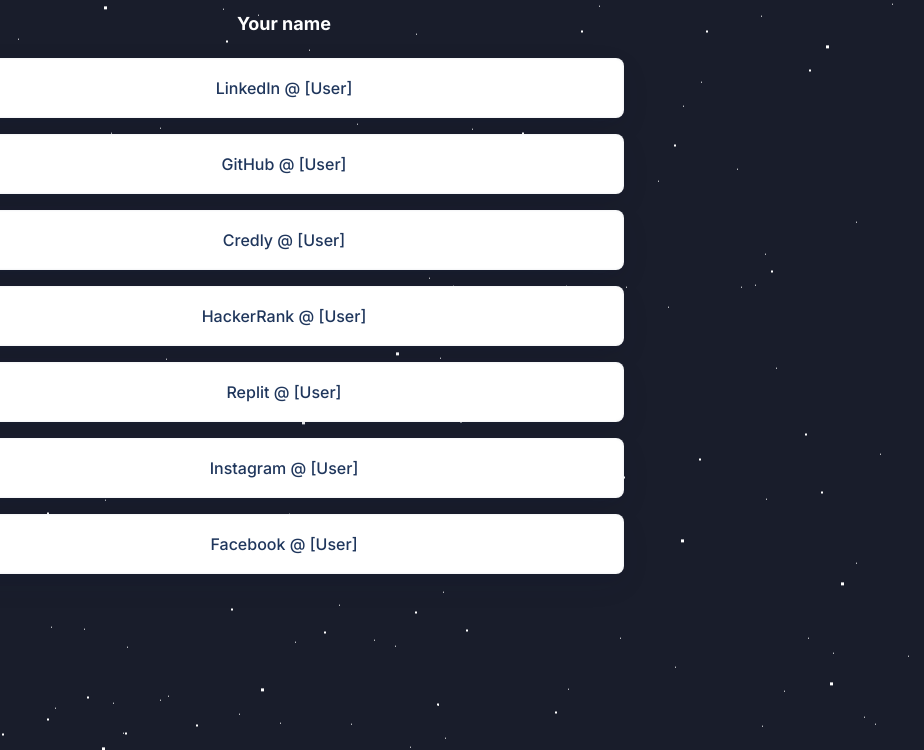
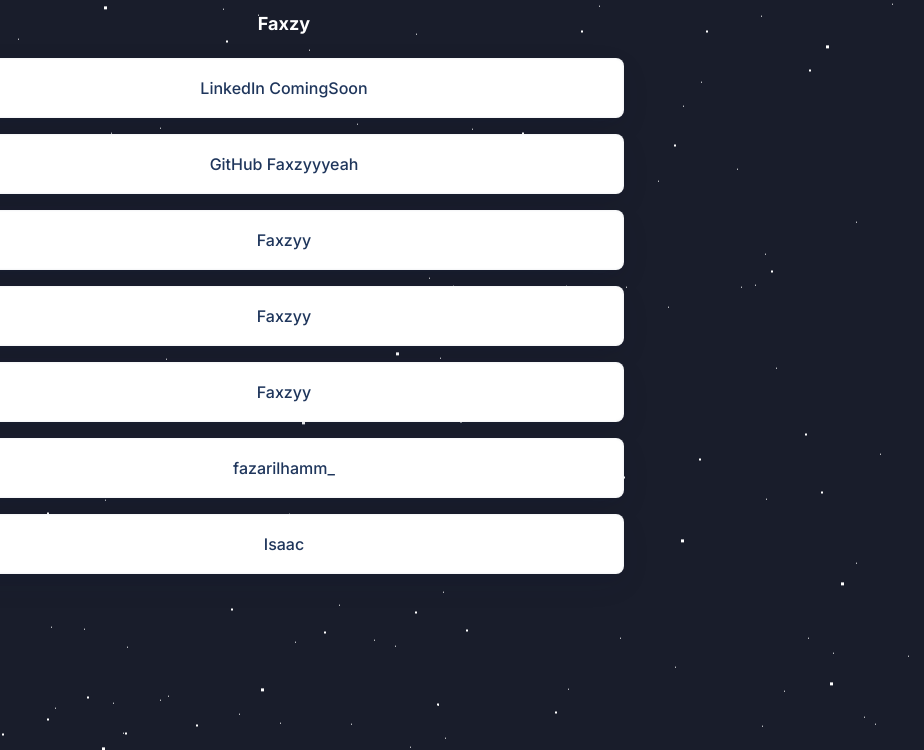
Before and after one commit to faxzyyyeah/mylinktre, a plain HTML site: page index.html in a window 1280 px wide. Shown: the part 153-903 px from the top of the page, 356-1280 px from the left. Drawn offline with Linux system fonts and the light colour scheme.

Commit message:
Update index.html

```diff
--- a/index.html
+++ b/index.html
@@ -29,56 +29,56 @@
             <div class="mt-48 page-full-wrap relative ">
                 <input type="hidden" value="creator-page" id="page-type">
                 <img class="display-image m-auto" data-src="assets/images/logo.png" src="assets/images/logo.png" alt="[Your photo alt]"/>
-                <h2 class="page-title page-text-color page-text-font mt-16 text-center">Your name</h2>
+                <h2 class="page-title page-text-color page-text-font mt-16 text-center">Faxzy</h2>
 
                 <div class="mt-24">
                     <div class="page-item-wrap relative">
                         <div class="page-item flex-both-center absolute"></div>
                         <a target="_blank"  class="page-item-each py-10 flex-both-center" href="[Link]" data-id="261652" data-type="page_item">
                             <img class="link-each-image" data-src="assets/images/linkedin.png" src="assets/images/linkedin.png" alt="LinkedIn @ [User]"/>
-                            <span class=" item-title text-center">LinkedIn @ [User]</span>
+                            <span class=" item-title text-center">LinkedIn ComingSoon</span>
                         </a>
                     </div>
                     <div class="page-item-wrap relative">
                         <div class="page-item flex-both-center absolute"></div>
                         <a target="_blank"  class="page-item-each py-10 flex-both-center" href="[Link]" data-id="261685" data-type="page_item">
                             <img class="link-each-image" data-src="assets/images/github.png" src="assets/images/github.png" alt="GitHub @ [User]"/>
-                            <span class=" item-title text-center">GitHub @ [User]</span>
+                            <span class=" item-title text-center">GitHub Faxzyyyeah</span>
                         </a>
                     </div>
                     <div class="page-item-wrap relative">
                         <div class="page-item flex-both-center absolute"></div>
                         <a target="_blank"  class="page-item-each py-10 flex-both-center" href="[Link]" data-id="261685" data-type="page_item">
                             <img class="link-each-image" data-src="assets/images/credly.png" src="assets/images/credly.png" alt="Credly @ [User]"/>
-                            <span class=" item-title text-center">Credly @ [User]</span>
+                            <span class=" item-title text-center">Faxzyy</span>
                         </a>
                     </div>
                     <div class="page-item-wrap relative">
                         <div class="page-item flex-both-center absolute"></div>
                         <a target="_blank"  class="page-item-each py-10 flex-both-center" href="[Link]" data-id="261685" data-type="page_item">
                             <img class="link-each-image" data-src="assets/images/hackerrank.png" src="assets/images/hackerrank.png" alt="HackerRank @ [User]"/>
-                            <span class=" item-title text-center">HackerRank @ [User]</span>
+                            <span class=" item-title text-center">Faxzyy</span>
                         </a>
                     </div>
                     <div class="page-item-wrap relative">
                         <div class="page-item flex-both-center absolute"></div>
                         <a target="_blank"  class="page-item-each py-10 flex-both-center" href="[Link]" data-id="261685" data-type="page_item">
                             <img class="link-each-image" data-src="assets/images/replit.png" src="assets/images/replit.png" alt="Replit @ [User]"/>
-                            <span class=" item-title text-center">Replit @ [User]</span>
+                            <span class=" item-title text-center">Faxzyy</span>
                         </a>
                     </div>
                     <div class="page-item-wrap relative">
                         <div class="page-item flex-both-center absolute"></div>
                         <a target="_blank"  class="page-item-each py-10 flex-both-center" href="[Link]" data-id="261685" data-type="page_item">
                             <img class="link-each-image" data-src="assets/images/instagram.png" src="assets/images/instagram.png" alt="Instagram @ [User]"/>
-                            <span class=" item-title text-center">Instagram @ [User]</span>
+                            <span class=" item-title text-center">fazarilhamm_</span>
                         </a>
                     </div>
                     <div class="page-item-wrap relative">
                         <div class="page-item flex-both-center absolute"></div>
                         <a target="_blank"  class="page-item-each py-10 flex-both-center" href="[Link]" data-id="261685" data-type="page_item">
                             <img class="link-each-image" data-src="assets/images/facebook.png" src="assets/images/facebook.png" alt="Facebook @ [User]"/>
-                            <span class=" item-title text-center">Facebook @ [User]</span>
+                            <span class=" item-title text-center">Isaac</span>
                         </a>
                     </div>
                 </div>
```
